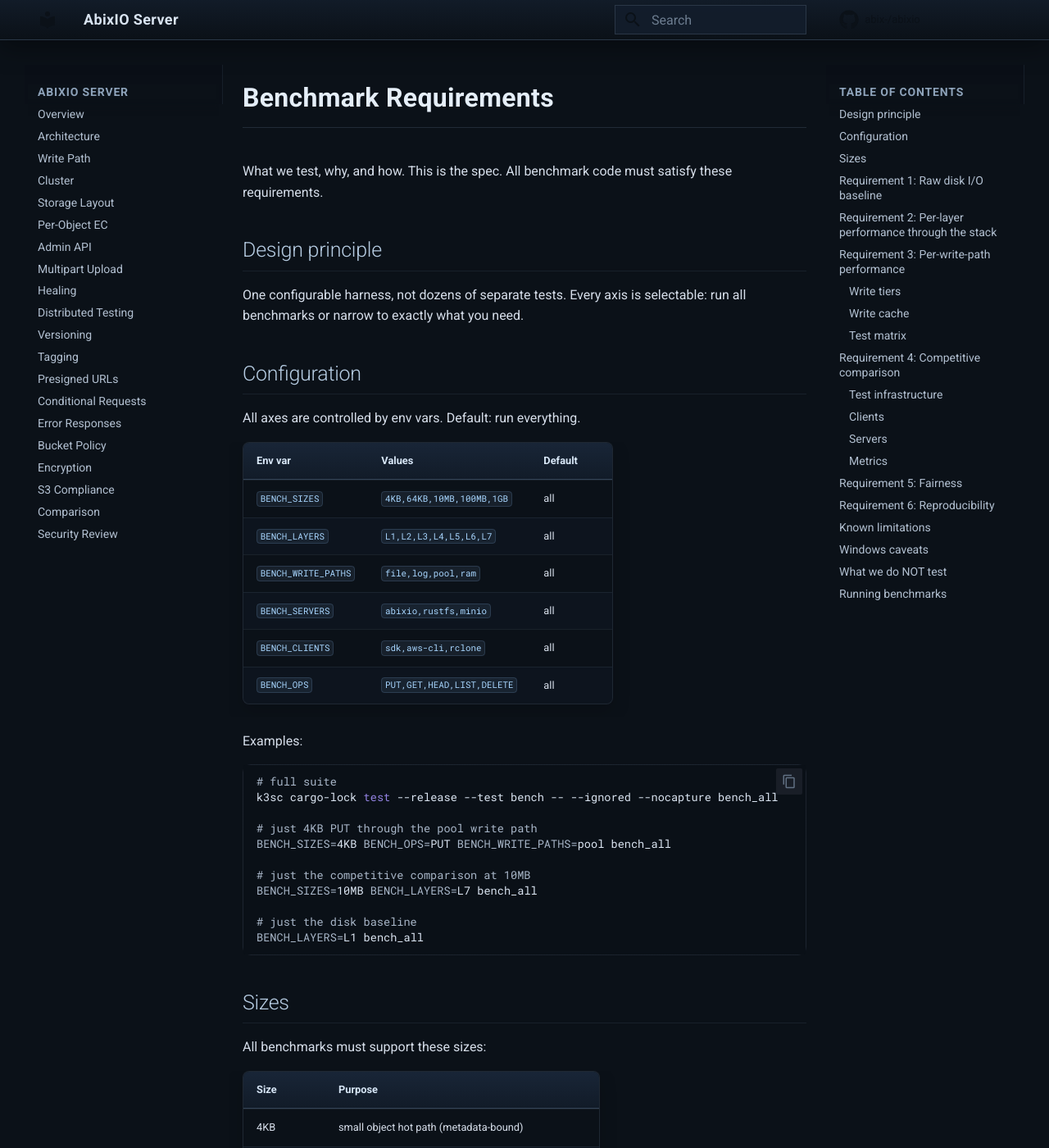
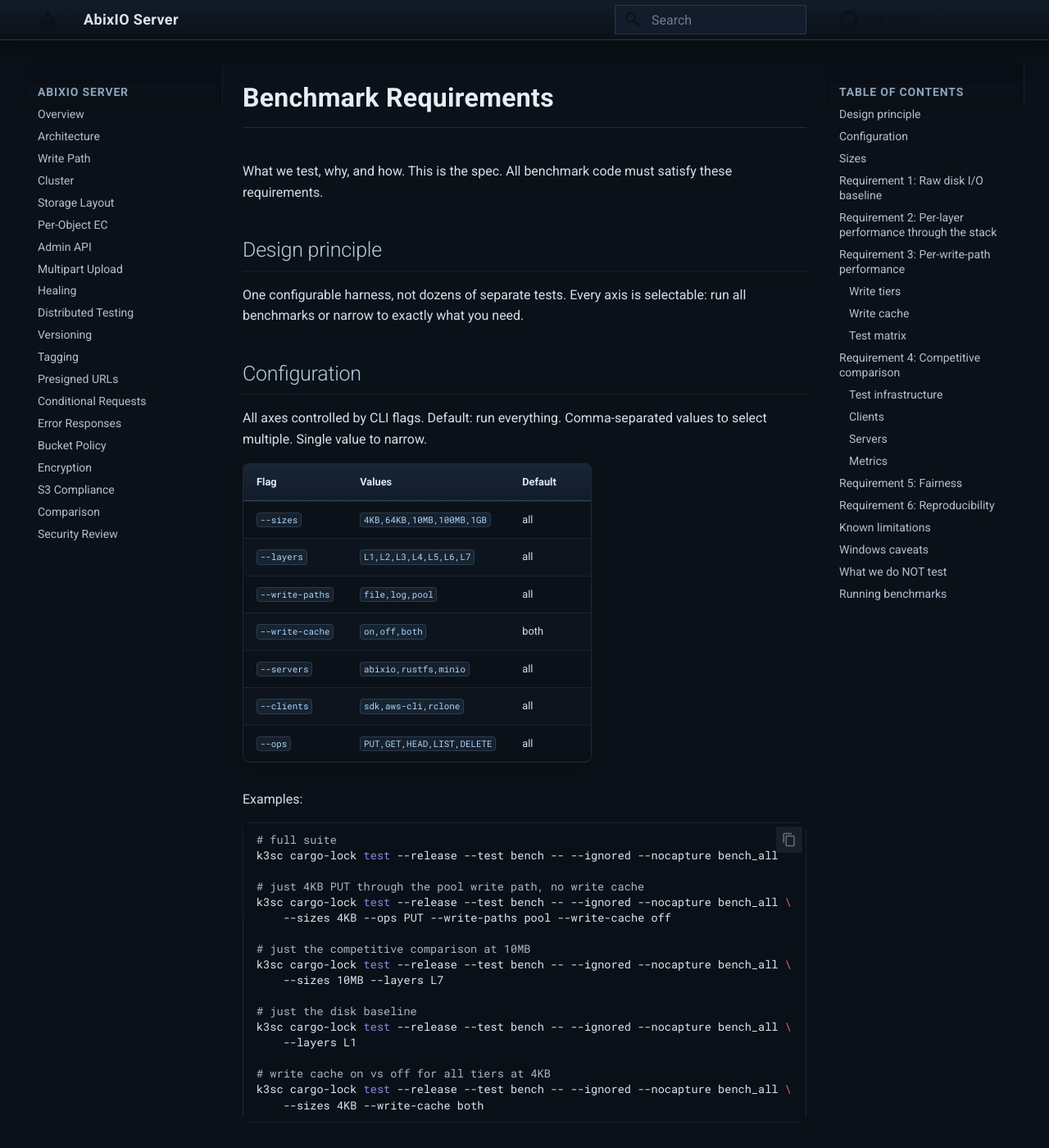
Before and after one commit to abix-/abixio, an MkDocs documentation site: the page built from docs/benchmark-requirements.md, in a window 1280 px wide and 1400 px high. Shown: the whole window at 82% size. Built offline with MkDocs 1.6.1 and Material for MkDocs 9.7.7, drawn with Linux system fonts in a browser that asks for light colours; comment, search, counter and statistics services are not loaded.

Commit message:
docs: switch benchmark config from env vars to cli flags

````diff
--- a/docs/benchmark-requirements.md
+++ b/docs/benchmark-requirements.md
@@ -10,16 +10,18 @@ is selectable: run all benchmarks or narrow to exactly what you need.
 
 ## Configuration
 
-All axes are controlled by env vars. Default: run everything.
+All axes controlled by CLI flags. Default: run everything.
+Comma-separated values to select multiple. Single value to narrow.
 
-| Env var | Values | Default |
+| Flag | Values | Default |
 |---|---|---|
-| `BENCH_SIZES` | `4KB,64KB,10MB,100MB,1GB` | all |
-| `BENCH_LAYERS` | `L1,L2,L3,L4,L5,L6,L7` | all |
-| `BENCH_WRITE_PATHS` | `file,log,pool,ram` | all |
-| `BENCH_SERVERS` | `abixio,rustfs,minio` | all |
-| `BENCH_CLIENTS` | `sdk,aws-cli,rclone` | all |
-| `BENCH_OPS` | `PUT,GET,HEAD,LIST,DELETE` | all |
+| `--sizes` | `4KB,64KB,10MB,100MB,1GB` | all |
+| `--layers` | `L1,L2,L3,L4,L5,L6,L7` | all |
+| `--write-paths` | `file,log,pool` | all |
+| `--write-cache` | `on,off,both` | both |
+| `--servers` | `abixio,rustfs,minio` | all |
+| `--clients` | `sdk,aws-cli,rclone` | all |
+| `--ops` | `PUT,GET,HEAD,LIST,DELETE` | all |
 
 Examples:
 
@@ -27,14 +29,21 @@ Examples:
 # full suite
 k3sc cargo-lock test --release --test bench -- --ignored --nocapture bench_all
 
-# just 4KB PUT through the pool write path
-BENCH_SIZES=4KB BENCH_OPS=PUT BENCH_WRITE_PATHS=pool bench_all
+# just 4KB PUT through the pool write path, no write cache
+k3sc cargo-lock test --release --test bench -- --ignored --nocapture bench_all \
+    --sizes 4KB --ops PUT --write-paths pool --write-cache off
 
 # just the competitive comparison at 10MB
-BENCH_SIZES=10MB BENCH_LAYERS=L7 bench_all
+k3sc cargo-lock test --release --test bench -- --ignored --nocapture bench_all \
+    --sizes 10MB --layers L7
 
 # just the disk baseline
-BENCH_LAYERS=L1 bench_all
+k3sc cargo-lock test --release --test bench -- --ignored --nocapture bench_all \
+    --layers L1
+
+# write cache on vs off for all tiers at 4KB
+k3sc cargo-lock test --release --test bench -- --ignored --nocapture bench_all \
+    --sizes 4KB --write-cache both
 ```
 
 ## Sizes
````
